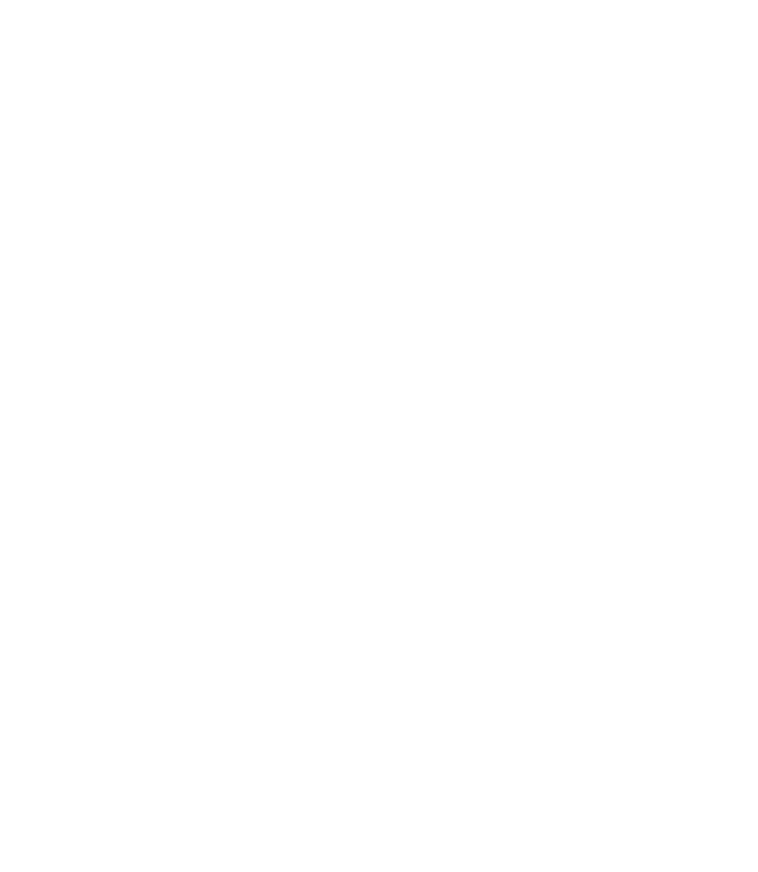
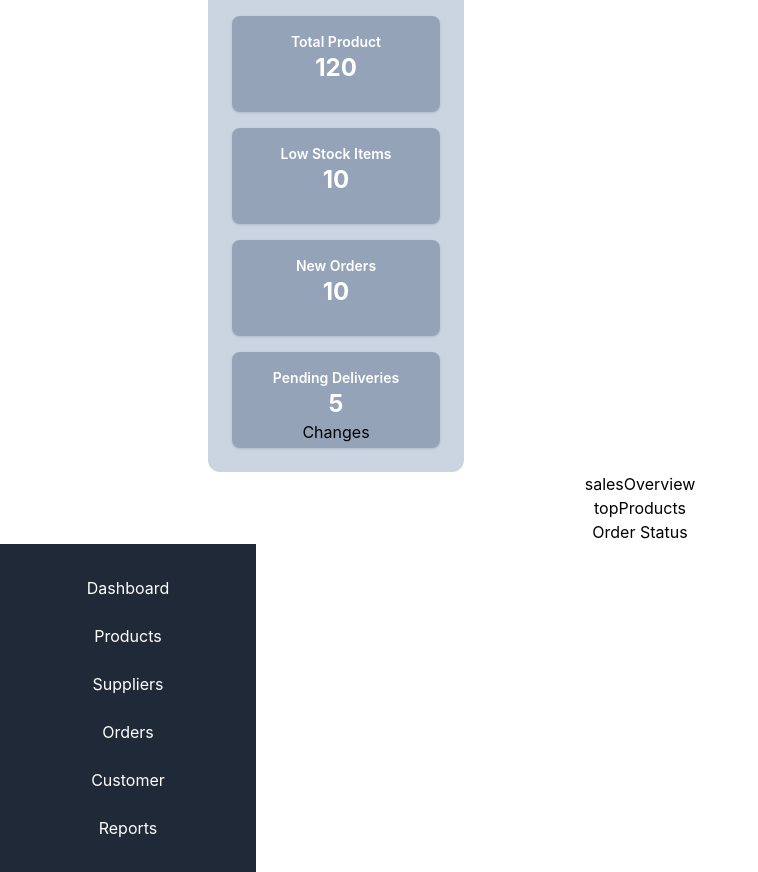
Before and after one commit to anik0103/inventory-management-system, a React (Create React App) app: page / in a window 1280 px wide. Shown: the part 1402-2274 px from the top of the page, without its empty margins (0-758 px from the left). Before the commit the page ends 800 px from the top, so only its background shows below. Built offline with nearby package versions, Linux system fonts and the light colour scheme.

Commit message:
Add Sidebar component to App and update Dashboard layout

```diff
--- a/src/App.js
+++ b/src/App.js
@@ -3,6 +3,7 @@
 import SignIn from './Components/Authentication/SignIn';
 import SignUp from './Components/Authentication/SignUp';
 import { createBrowserRouter } from 'react-router-dom';
+import Sidebar from './Components/Sidebar';
 
 function App() {
   // const appRouter= createBrowserRouter([
@@ -37,6 +38,9 @@
   return (
     <div className="App">
       <SignIn/>
+      <SignUp/>
+      <Dashboard />
+      <Sidebar />
 
     </div>
   );
--- a/src/Components/Dashbord/Dashboard.js
+++ b/src/Components/Dashbord/Dashboard.js
@@ -12,7 +12,6 @@
       <p className="mb-6 text-gray-600">
         Welcome to the Inventory Management System. Here you can manage your inventory efficiently.
       </p>
-      <Sidebar/>
       <SummaryCards />
       <SalesOverview />
       <TopProducts />
--- a/src/Components/Sidebar.js
+++ b/src/Components/Sidebar.js
@@ -4,11 +4,11 @@
         <div className="sidebar h-full w-64 bg-gray-800 text-white flex flex-col">
             <ul className="flex-1 py-6 space-y-2">
                 <li key="Dashboard" className="px-6 py-2 hover:bg-gray-700 rounded cursor-pointer">Dashboard</li>
-                <li key="Inventory" className="px-6 py-2 hover:bg-gray-700 rounded cursor-pointer">Inventory</li>
-                <li key="My Orders" className="px-6 py-2 hover:bg-gray-700 rounded cursor-pointer">My Orders</li>
-                <li key="Browse Products" className="px-6 py-2 hover:bg-gray-700 rounded cursor-pointer">Browse Products</li>
-                <li key="Request Product" className="px-6 py-2 hover:bg-gray-700 rounded cursor-pointer">Request Product</li>
-                <li key="Logout" className="px-6 py-2 hover:bg-gray-700 rounded cursor-pointer">Logout</li>
+                <li key="Products" className="px-6 py-2 hover:bg-gray-700 rounded cursor-pointer">Products</li>
+                <li key="Suppliers" className="px-6 py-2 hover:bg-gray-700 rounded cursor-pointer">Suppliers</li>
+                <li key="Orders" className="px-6 py-2 hover:bg-gray-700 rounded cursor-pointer"> Orders</li>
+                <li key="Customer" className="px-6 py-2 hover:bg-gray-700 rounded cursor-pointer">Customer</li>
+                <li key="Reports" className="px-6 py-2 hover:bg-gray-700 rounded cursor-pointer">Reports</li>
             </ul>
         </div>
     );
```
